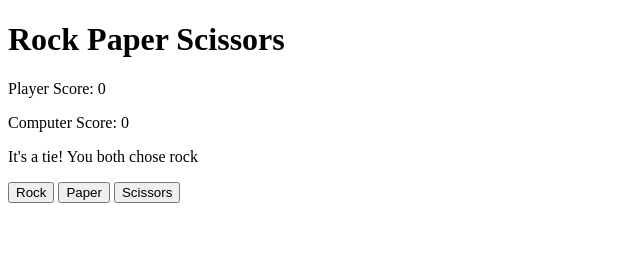
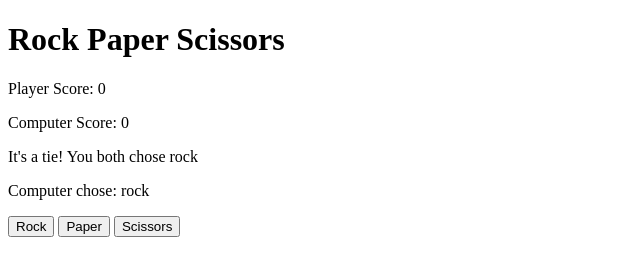
Before and after one commit to Kwuosa10/Lisa, a plain HTML site: page index.html in a window 1280 px wide. Both pictures are taken after a click on the button "Rock". Shown: the whole page, without its empty margins (0-640 px from the left). Drawn offline with Linux system fonts and the light colour scheme.

Commit message:
displayed computer choice

```diff
--- a/index.html
+++ b/index.html
@@ -12,6 +12,8 @@
     <p>Computer Score: <span id="computer">0</span></p>
 
     <p id="message"></p>
+    <p>Computer chose: <span id="compChoice"></span></p>
+
 
     <button id="rockBtn">Rock</button>
     <button id="paperBtn">Paper</button>
--- a/play.js
+++ b/play.js
@@ -4,6 +4,8 @@ let computerScore = 0;
 let playerDisplay = document.getElementById("player");
 let computerDisplay = document.getElementById("computer");
 let message = document.getElementById("message");
+let compChoiceDisplay = document.getElementById("compChoice");
+
 
 let rockBtn = document.getElementById("rockBtn");
 let paperBtn = document.getElementById("paperBtn");
@@ -22,6 +24,8 @@ function computerPlay() {
 
 function playRound(playerSelection) {
   let computerSelection = computerPlay();
+  compChoiceDisplay.textContent = computerSelection;
+
 
   if (playerSelection === computerSelection) {
     message.textContent = "It's a tie! You both chose " + playerSelection;
```
